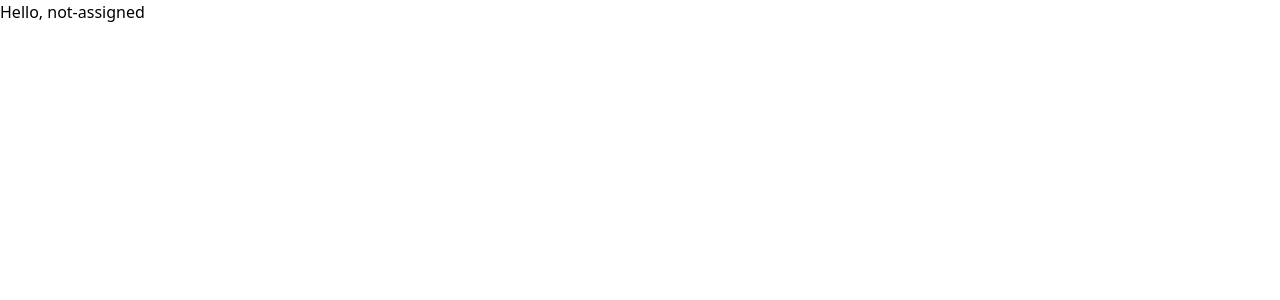
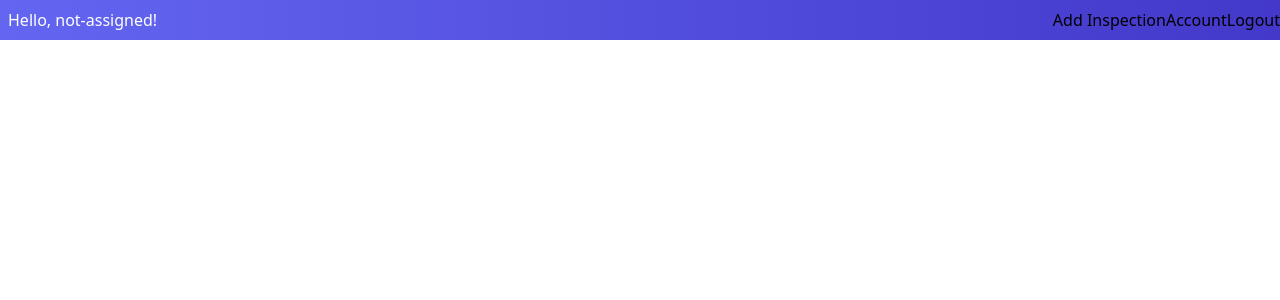
Before and after one commit to SzymanskiFilip/car-inspection-management, a React (Create React App) app in the folder frontend/: page /inspections in a window 1280 px wide. Shown: the top 300 px of the page. Built offline with nearby package versions, Linux system fonts and the light colour scheme.

Commit message:
added inspections page with nav

```diff
--- a/frontend/src/Pages/InspectionsPage.tsx
+++ b/frontend/src/Pages/InspectionsPage.tsx
@@ -7,8 +7,15 @@ function InspectionsPage(): JSX.Element {
 
     return(
         <div>
-            <nav>
-                Hello, {context?.username}
+            <nav className="flex justify-between items-center h-10 bg-gradient-to-r from-indigo-500 to-indigo-700">
+                <h1 className="mx-2 text-white">Hello, {context?.username}!</h1>
+                <div className="flex justify-center items-center justify-self-end">
+
+                    <button className="nav-button">Add Inspection</button>
+
+                    <button className="nav-button">Account</button>
+                    <button className="nav-button">Logout</button>
+                </div>
             </nav>
         </div>
     )
```
